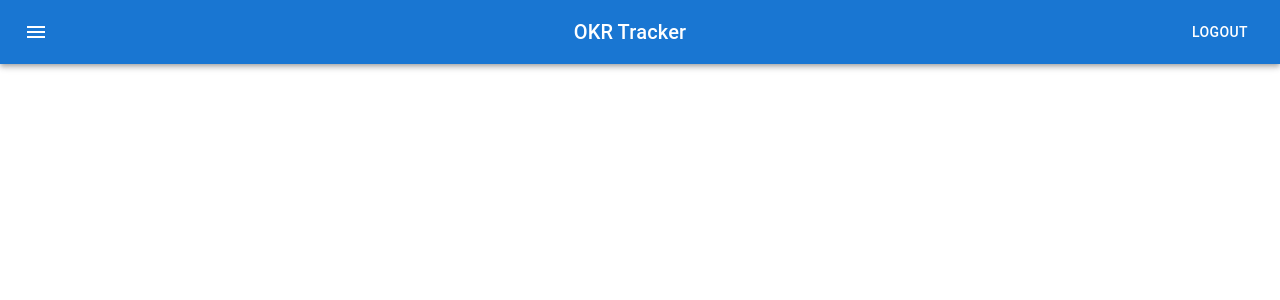
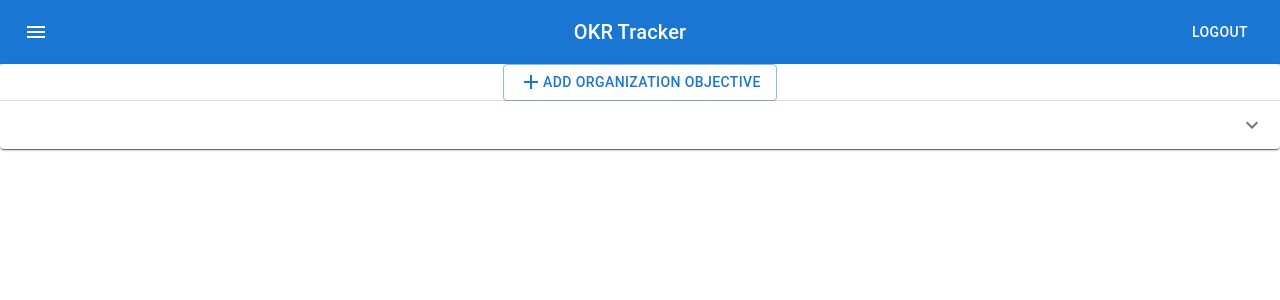
Before and after one commit to SDI-20-Capstone/ThugNasty-Capstone, a React (Create React App) app in the folder client/react-capstone/: page /Organization in a window 1280 px wide. Shown: the top 300 px of the page. Built offline with nearby package versions, Linux system fonts and the light colour scheme; no server answers.

Commit message:
working on Organization page

```diff
--- a/client/react-capstone/src/Components/Organization.js
+++ b/client/react-capstone/src/Components/Organization.js
@@ -1,21 +1,29 @@
-import * as React from 'react';
-import AppBar from '@mui/material/AppBar';
-import Box from '@mui/material/Box';
-import Toolbar from '@mui/material/Toolbar';
-import Typography from '@mui/material/Typography';
-import Button from '@mui/material/Button';
-import IconButton from '@mui/material/IconButton';
-import Menu from '@mui/material/Menu';
-import MenuItem from '@mui/material/MenuItem';
-import MenuIcon from '@mui/icons-material/Menu';
-import AccountBoxIcon from '@mui/icons-material/AccountBox';
-import WorkIcon from '@mui/icons-material/Work';
-import { Link } from 'react-router-dom'; // Assuming you're using React Router
 import ButtonAppBar from './ButtonAppBar';
-
+import React,  { useState } from 'react'
+import {
+  Paper,
+  Accordion,
+  AccordionSummary,
+  AccordionDetails,
+  Typography,
+  IconButton,
+  MenuItem,
+  Select,
+} from "@mui/material";
+import { UserContext } from "./UserContext";
+import AddIcon from "@mui/icons-material/Add";
+import ExpandMoreIcon from "@mui/icons-material/ExpandMore";
+import Button from "@mui/material/Button";
+import TextField from "@mui/material/TextField";
+import Dialog from "@mui/material/Dialog";
+import DialogActions from "@mui/material/DialogActions";
+import DialogContent from "@mui/material/DialogContent";
+import DialogTitle from "@mui/material/DialogTitle";
+import OrgOkr from "./miniComponents/OrgOkr";
+import { Grid } from "@mui/material";
 
 export default function Organization() {
-  const [anchorEl, setAnchorEl] = React.useState(null);
+  const [anchorEl, setAnchorEl] = useState(null);
 
   const handleClick = (event) => {
     setAnchorEl(event.currentTarget);
@@ -28,6 +36,21 @@ export default function Organization() {
   return (
     <>
       <ButtonAppBar />
+      <Grid item xs={25}>
+          <Grid
+            container
+            direction="column"
+            justifyContent="space-evenly"
+            alignItems="stretch"
+            height="100%"
+          >
+            <Grid item xs={25}>
+
+            <OrgOkr/>
+            </Grid>
+            <Grid item xs={25} ></Grid>
+          </Grid>
+      </Grid>
     </>
   );
 }
--- a/client/react-capstone/src/Components/miniComponents/OrgOkr.js
+++ b/client/react-capstone/src/Components/miniComponents/OrgOkr.js
@@ -21,6 +21,7 @@ import DialogActions from "@mui/material/DialogActions";
 import DialogContent from "@mui/material/DialogContent";
 import DialogTitle from "@mui/material/DialogTitle";
 import AddObj from "./AddObj";
+
 const OrgOkr = () => {
   const [orgOkr, setOrgOkr] = useState([{}]);
   const { user } = useContext(UserContext);
```
